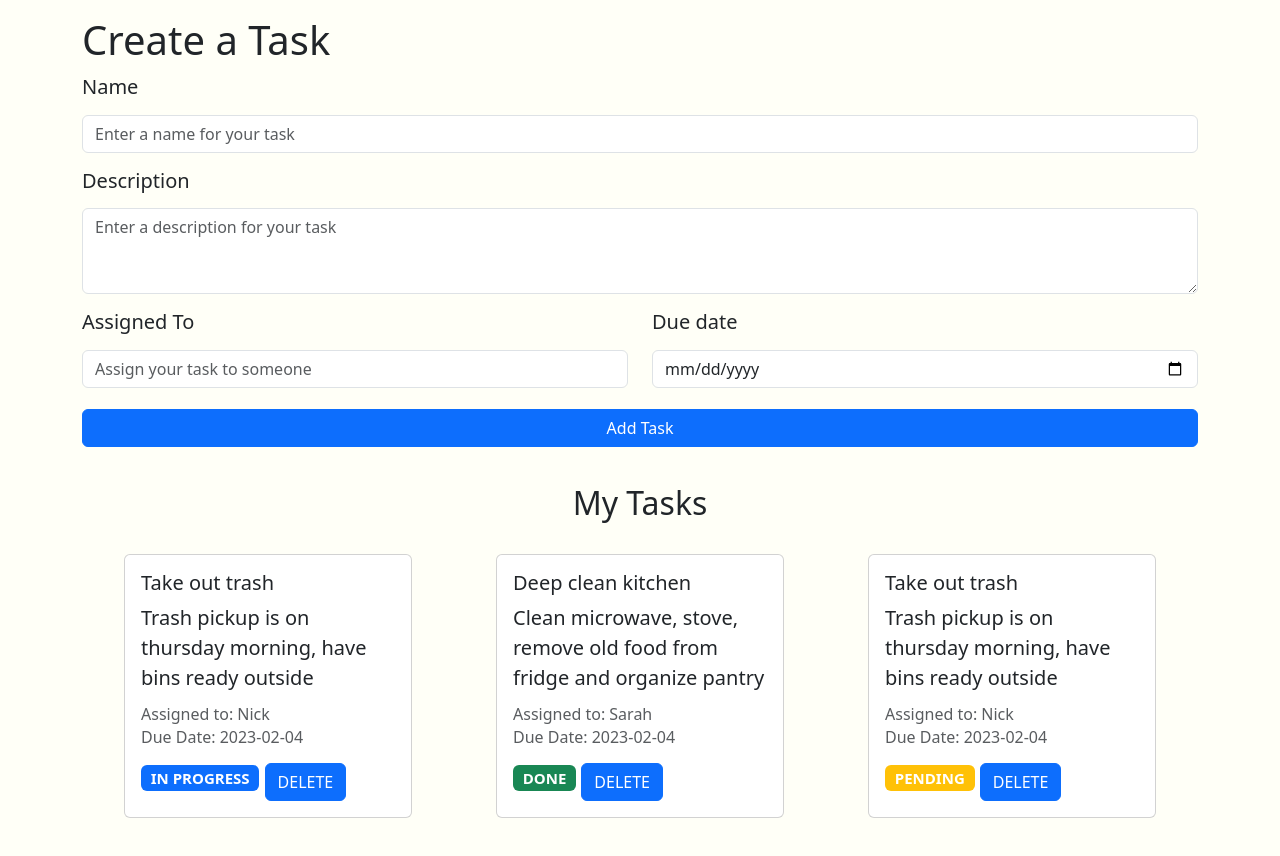
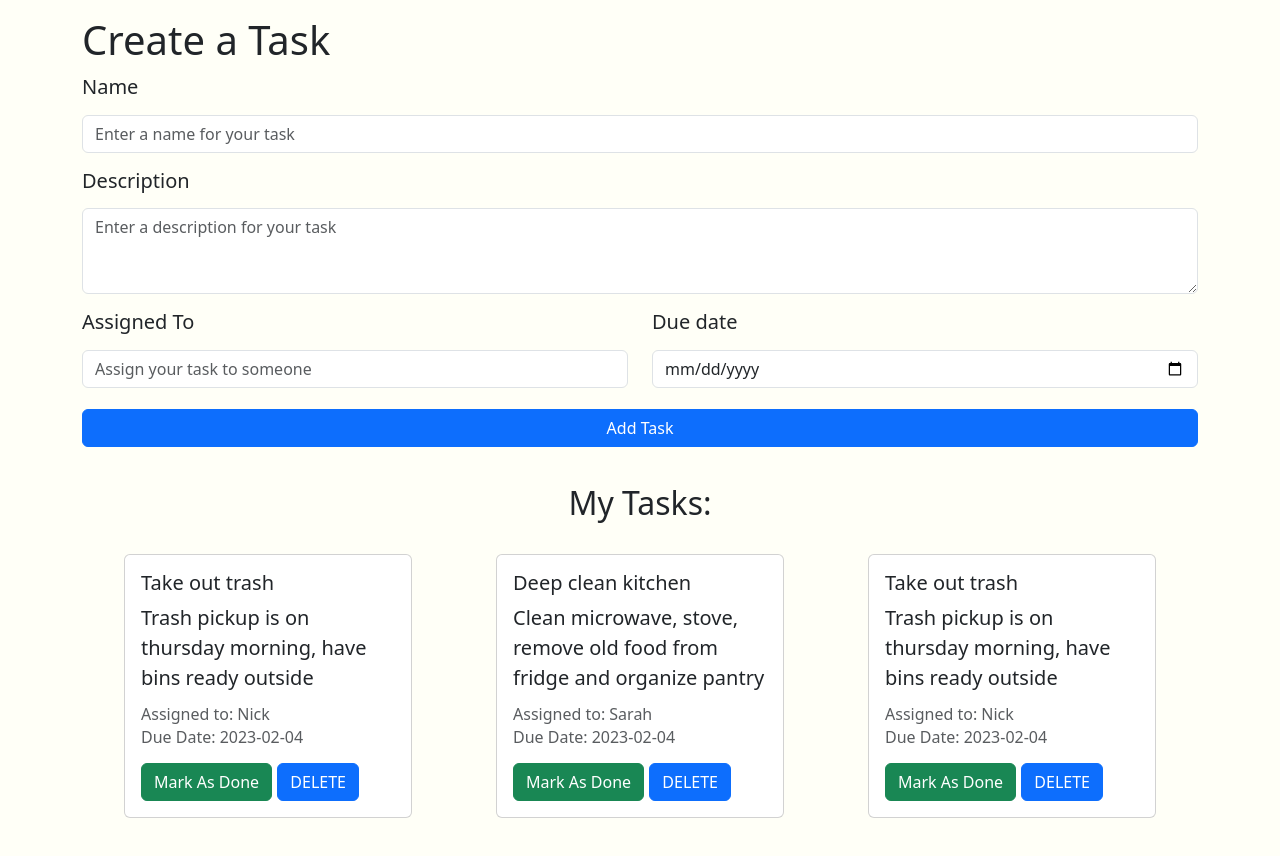
Before and after one commit to Julizajz/Task-Planner, a plain HTML site: page index.html in a window 1280 px wide. Drawn offline with nearby package versions, Linux system fonts and the light colour scheme.

Commit message:
added mark as done buttons to dummy tasks

```diff
--- a/index.html
+++ b/index.html
@@ -48,7 +48,7 @@
 
       <!-- dummy tasks -->
     <section class="new-task-container">
-      <h2 class="section-header">My Tasks</h2>
+      <h2 class="section-header">My Tasks:</h2>
       <div class="list-group">
         <div class="list-item">
           <div class="card" style="width: 18rem;">
@@ -57,7 +57,7 @@
               <p class="card-text">Trash pickup is on thursday morning, have bins ready outside</p>
               <h6 class="card-subtitle mb-2 text-muted">Assigned to: Nick</h6>
               <h6 class="card-subtitle mb-2 text-muted">Due Date: 2023-02-04</h6>
-              <span class="badge bg-primary">IN PROGRESS</span>
+              <button type="button" class="btn btn-success">Mark As Done</button>
               <button type="button" class="btn btn-primary">DELETE</button>
             </div>
           </div>
@@ -69,7 +69,7 @@
               <p class="card-text">Clean microwave, stove, remove old food from fridge and organize pantry</p>
               <h6 class="card-subtitle mb-2 text-muted">Assigned to: Sarah</h6>
               <h6 class="card-subtitle mb-2 text-muted">Due Date: 2023-02-04</h6>
-              <span class="badge bg-success">DONE</span>
+              <button type="button" class="btn btn-success">Mark As Done</button>
               <button type="button" class="btn btn-primary">DELETE</button>
             </div>
           </div>
@@ -81,7 +81,7 @@
               <p class="card-text">Trash pickup is on thursday morning, have bins ready outside</p>
               <h6 class="card-subtitle mb-2 text-muted">Assigned to: Nick</h6>
               <h6 class="card-subtitle mb-2 text-muted">Due Date: 2023-02-04</h6>
-              <span class="badge bg-warning">PENDING</span>
+              <button type="button" class="btn btn-success">Mark As Done</button>
               <button type="button" class="btn btn-primary">DELETE</button>
             </div>
           </div>
```
